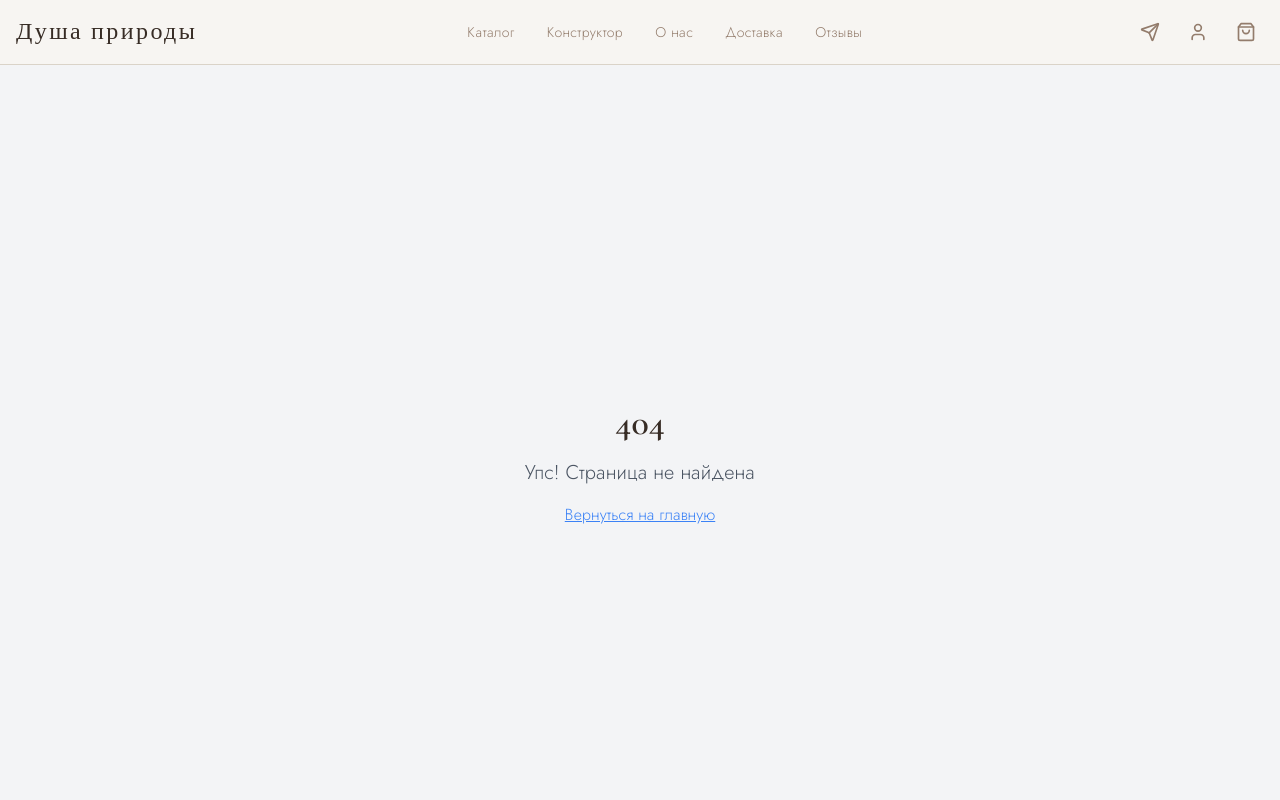
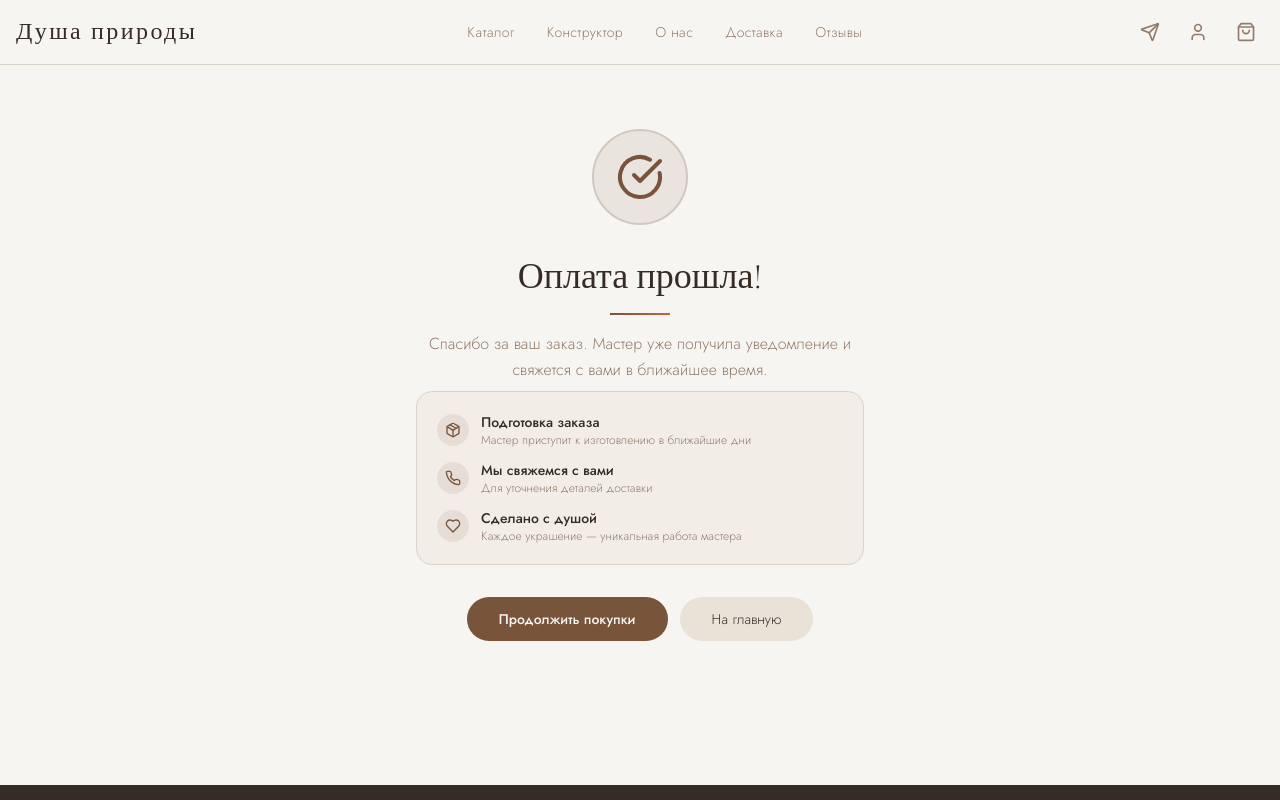
Before and after one commit to pr-poehali-dev/bracelet-store-creator, a React (Vite) app: page /payment-success in a window 1280 px wide. Shown: the top 800 px of the page. Built offline with nearby package versions, Linux system fonts and the light colour scheme.

Commit message:
feat: добавить страницу подтверждения оплаты

```diff
--- a/src/App.tsx
+++ b/src/App.tsx
@@ -14,6 +14,7 @@ import Delivery from "@/pages/Delivery";
 import Reviews from "@/pages/Reviews";
 import Cart from "@/pages/Cart";
 import Account from "@/pages/Account";
+import PaymentSuccess from "@/pages/PaymentSuccess";
 import NotFound from "./pages/NotFound";
 
 const queryClient = new QueryClient();
@@ -35,6 +36,7 @@ const App = () => (
             <Route path="/reviews" element={<Reviews />} />
             <Route path="/cart" element={<Cart />} />
             <Route path="/account" element={<Account />} />
+            <Route path="/payment-success" element={<PaymentSuccess />} />
             <Route path="*" element={<NotFound />} />
           </Routes>
           <Footer />
--- a/src/components/CartOrderModal.tsx
+++ b/src/components/CartOrderModal.tsx
@@ -48,7 +48,7 @@ export default function CartOrderModal({ open, onClose, items, cartDesigns, tota
         body: JSON.stringify({
           order_id: orderId,
           total_price: totalPrice,
-          return_url: window.location.href,
+          return_url: `${window.location.origin}/payment-success?order_id=${orderId}`,
         }),
       });
       const data = await res.json();
--- /dev/null
+++ b/src/pages/PaymentSuccess.tsx
@@ -0,0 +1,101 @@
+import { useEffect, useState } from "react";
+import { useSearchParams, Link } from "react-router-dom";
+import Icon from "@/components/ui/icon";
+
+export default function PaymentSuccess() {
+  const [searchParams] = useSearchParams();
+  const orderId = searchParams.get("order_id");
+  const [visible, setVisible] = useState(false);
+
+  useEffect(() => {
+    const t = setTimeout(() => setVisible(true), 100);
+    return () => clearTimeout(t);
+  }, []);
+
+  return (
+    <main className="min-h-[80vh] flex items-center justify-center px-4">
+      <div
+        className="text-center max-w-md mx-auto"
+        style={{
+          opacity: visible ? 1 : 0,
+          transform: visible ? "translateY(0)" : "translateY(20px)",
+          transition: "opacity 0.6s ease, transform 0.6s ease",
+        }}
+      >
+        <div className="relative w-24 h-24 mx-auto mb-8">
+          <div className="w-24 h-24 rounded-full bg-primary/10 flex items-center justify-center">
+            <Icon name="CheckCircle" size={48} className="text-primary" />
+          </div>
+          <div
+            className="absolute inset-0 rounded-full border-2 border-primary/20"
+            style={{
+              animation: "ping 2s cubic-bezier(0, 0, 0.2, 1) infinite",
+              opacity: visible ? 1 : 0,
+            }}
+          />
+        </div>
+
+        <h1 className="text-4xl font-display font-light text-foreground mb-3">
+          Оплата прошла!
+        </h1>
+        <div className="section-divider mx-auto mb-4" />
+
+        <p className="text-muted-foreground font-body text-base leading-relaxed mb-2">
+          Спасибо за ваш заказ. Мастер уже получила уведомление
+          и свяжется с вами в ближайшее время.
+        </p>
+
+        {orderId && (
+          <p className="text-sm text-muted-foreground font-body mb-8">
+            Номер заказа: <span className="text-foreground font-medium">#{orderId}</span>
+          </p>
+        )}
+
+        <div className="p-5 bg-secondary/40 rounded-2xl border border-border mb-8 text-left space-y-3">
+          <div className="flex items-start gap-3">
+            <div className="w-8 h-8 rounded-full bg-primary/10 flex items-center justify-center flex-shrink-0 mt-0.5">
+              <Icon name="Package" size={16} className="text-primary" />
+            </div>
+            <div>
+              <p className="text-sm font-body font-medium text-foreground">Подготовка заказа</p>
+              <p className="text-xs text-muted-foreground font-body">Мастер приступит к изготовлению в ближайшие дни</p>
+            </div>
+          </div>
+          <div className="flex items-start gap-3">
+            <div className="w-8 h-8 rounded-full bg-primary/10 flex items-center justify-center flex-shrink-0 mt-0.5">
+              <Icon name="Phone" size={16} className="text-primary" />
+            </div>
+            <div>
+              <p className="text-sm font-body font-medium text-foreground">Мы свяжемся с вами</p>
+              <p className="text-xs text-muted-foreground font-body">Для уточнения деталей доставки</p>
+            </div>
+          </div>
+          <div className="flex items-start gap-3">
+            <div className="w-8 h-8 rounded-full bg-primary/10 flex items-center justify-center flex-shrink-0 mt-0.5">
+              <Icon name="Heart" size={16} className="text-primary" />
+            </div>
+            <div>
+              <p className="text-sm font-body font-medium text-foreground">Сделано с душой</p>
+              <p className="text-xs text-muted-foreground font-body">Каждое украшение — уникальная работа мастера</p>
+            </div>
+          </div>
+        </div>
+
+        <div className="flex flex-col sm:flex-row gap-3 justify-center">
+          <Link
+            to="/catalog"
+            className="px-8 py-3 bg-primary text-primary-foreground rounded-full text-sm font-body font-medium hover:opacity-90 transition-opacity"
+          >
+            Продолжить покупки
+          </Link>
+          <Link
+            to="/"
+            className="px-8 py-3 bg-secondary text-foreground rounded-full text-sm font-body hover:bg-secondary/70 transition-colors"
+          >
+            На главную
+          </Link>
+        </div>
+      </div>
+    </main>
+  );
+}
```
